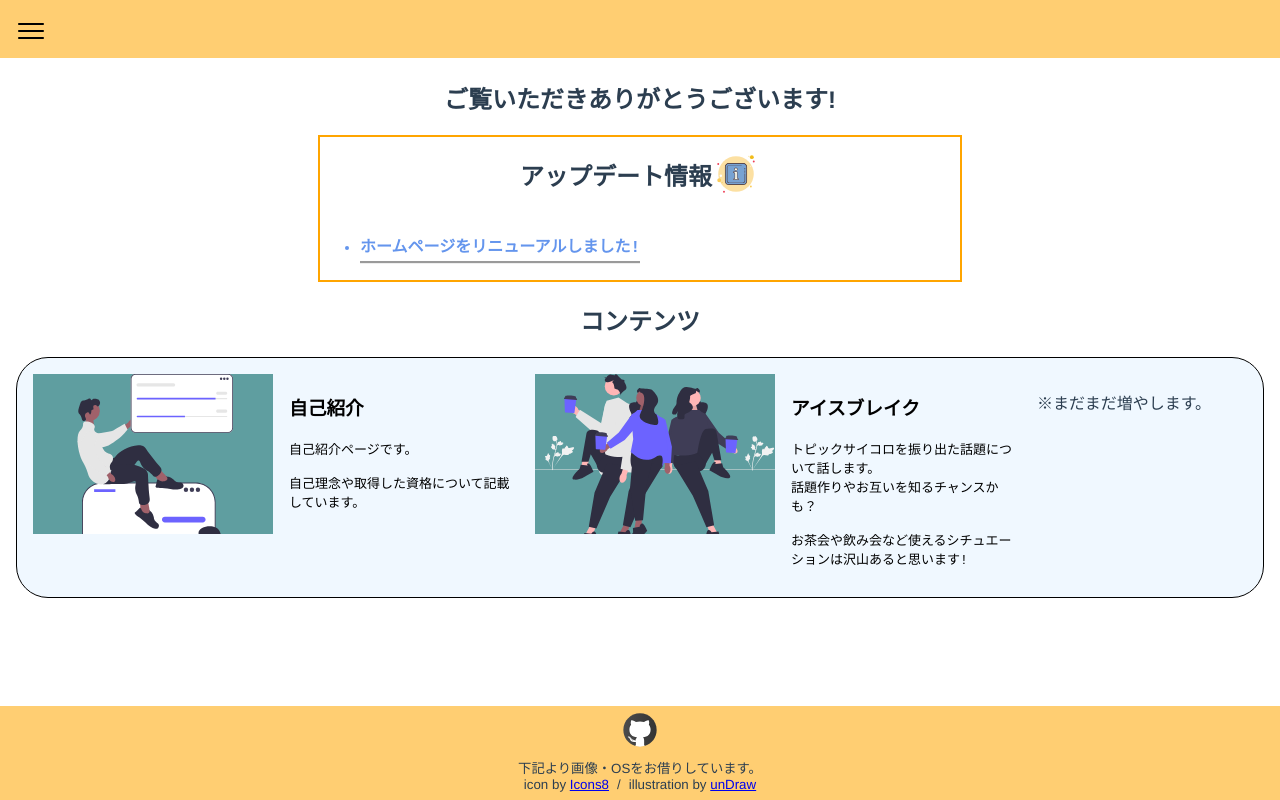
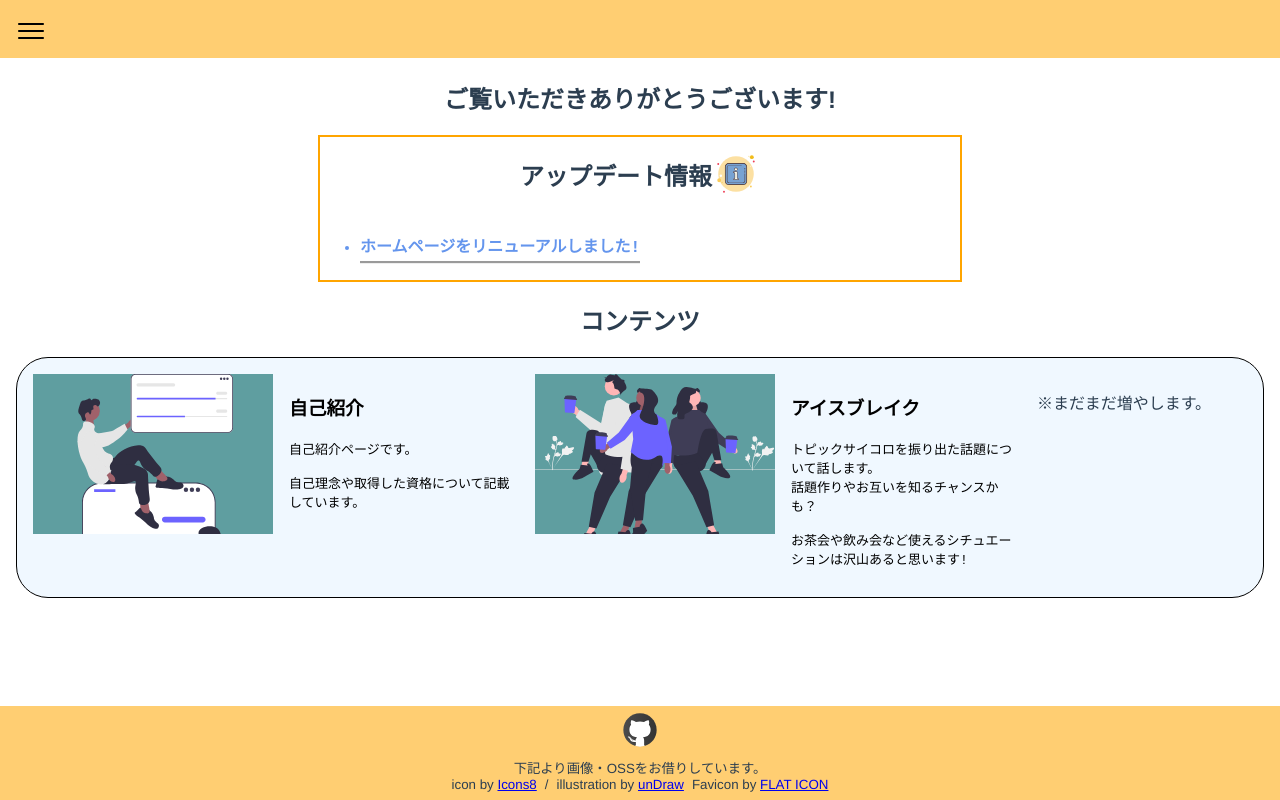
Before and after one commit to bignrn/my.web, a Vue app: page /home in a window 1280 px wide. Built offline with nearby package versions, Linux system fonts and the light colour scheme.

Commit message:
ファビコン変更

```diff
--- a/src/components/all/FooterCommon.vue
+++ b/src/components/all/FooterCommon.vue
@@ -10,10 +10,11 @@
     </address>
 
     <small>
-      <p>下記より画像・OSをお借りしています。</p>
+      <p>下記より画像・OSSをお借りしています。</p>
       <div class="small-wrap">
         <p>icon by <a target="_blank" href="https://icons8.com">Icons8</a></p> /
         <p>illustration by <a target="_blank" href="https://undraw.co/illustrations">unDraw</a></p>
+        <p>Favicon by <a target="_blank" href="http://flat-icon-design.com/">FLAT ICON</a></p>
       </div>
     </small>
   </footer>
```
Also changed, not shown: 1 other file (tests, documents, lock files or other folders).
